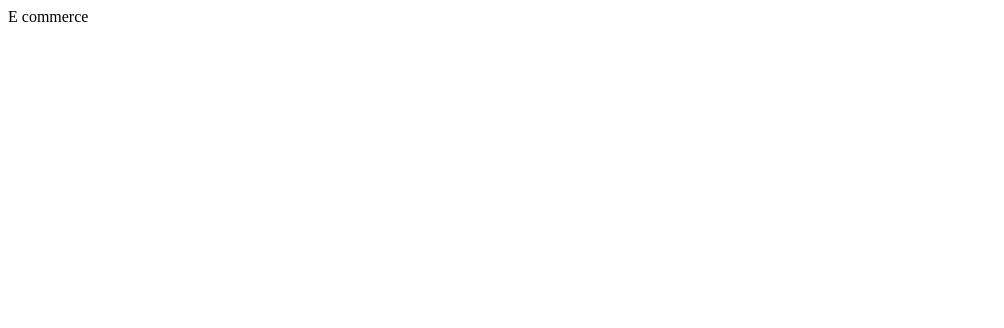
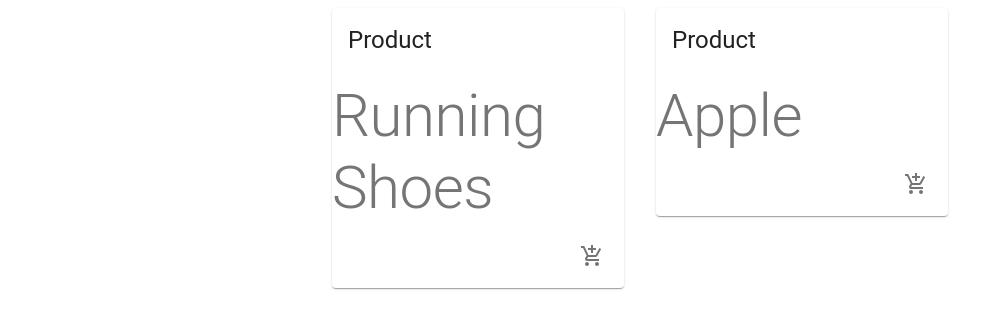
Before and after one commit to plainsight16/e-commerce, a React (Create React App) app: page / in a window 1280 px wide. Shown: the top 328 px of the page, without its empty margins (0-1004 px from the left). Built offline with nearby package versions, Linux system fonts and the light colour scheme.

Commit message:
Create NavBar.js

```diff
--- a/package.json
+++ b/package.json
@@ -3,12 +3,16 @@
   "version": "0.1.0",
   "private": true,
   "dependencies": {
+    "@mui/icons-material": "^5.11.0",
+    "@mui/material": "^5.11.6",
+    "@mui/styled-engine-sc": "^5.11.0",
     "@testing-library/jest-dom": "^5.16.5",
     "@testing-library/react": "^13.4.0",
     "@testing-library/user-event": "^13.5.0",
     "react": "^18.2.0",
     "react-dom": "^18.2.0",
     "react-scripts": "5.0.1",
+    "styled-components": "^5.3.6",
     "web-vitals": "^2.1.4"
   },
   "scripts": {
--- a/src/App.js
+++ b/src/App.js
@@ -1,9 +1,9 @@
 import React from 'react'
-
+import Products from './components/products/Products'
 const App = () => {
   return (
     <div>
-      E commerce
+      <Products/>
     </div>
   )
 }
--- a/src/components/products/product/Product.jsx
+++ b/src/components/products/product/Product.jsx
@@ -1,9 +1,13 @@
 import React from 'react'
 
 import { Card, CardMedia, CardContent, CardActions, Typography, IconButton } from '@material-ui/core'
-import { AddShoppingCart } from '@material-ui/icons'
+import { AddShoppingCart } from '@mui/icons-material'
+
+import useStyles from './styles.js'
+
 
 const Product = ({product}) => {
+  const classes = useStyles();
   return (
     <Card className={classes.root}>
       <CardMedia className={classes.cardMedia} image=''></CardMedia>
@@ -19,9 +23,8 @@ const Product = ({product}) => {
           <AddShoppingCart/>
         </IconButton>
       </CardActions>
-
     </Card>
-  )
+  );
 }
 
 export default Product
```
Also changed, not shown: src/components/NavBar/NavBar.jsx (added, +22 -0 lines), src/components/products/Products.jsx (+5 -2 lines), src/assests/automarket.png (added), 1 other file (tests, documents, lock files or other folders).
